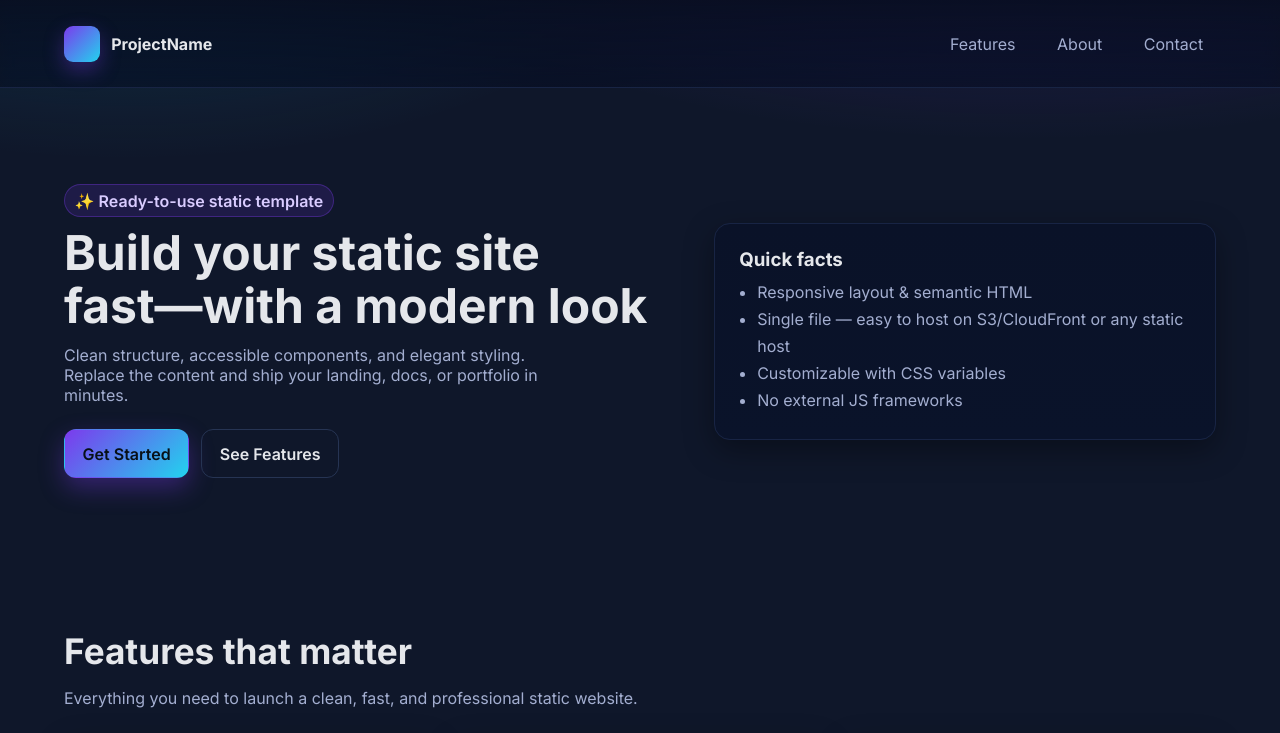
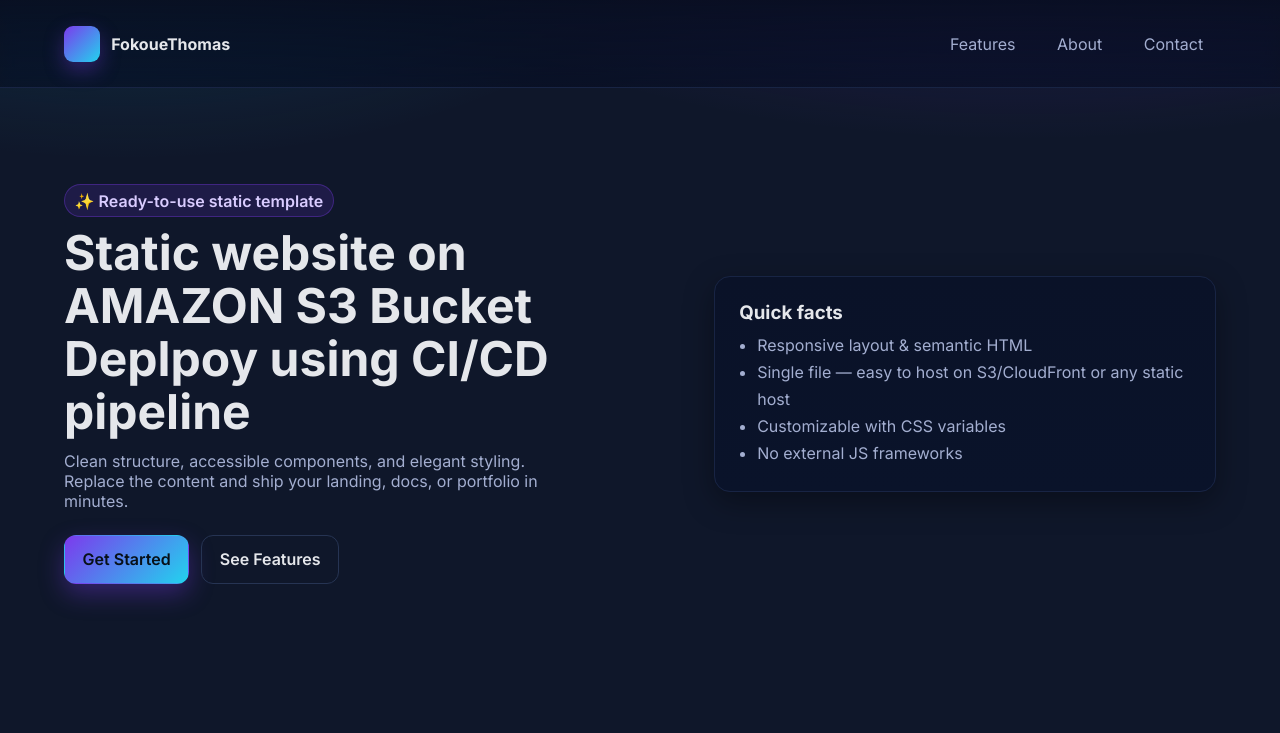
Before and after one commit to Fokoue22/2stage-pipeline-with-s3deploy, a plain HTML site: page index.html in a window 1280 px wide. Shown: the top 733 px of the page. Drawn offline with Linux system fonts and the light colour scheme.

Commit message:
update html code

```diff
--- a/index.html
+++ b/index.html
@@ -91,7 +91,7 @@
     <div class="container nav">
       <a class="brand" href="#">
         <span class="brand__logo" aria-hidden="true"></span>
-        <span>ProjectName</span>
+        <span>FokoueThomas</span>
       </a>
       <nav class="nav__links" aria-label="Primary">
         <a href="#features">Features</a>
@@ -107,7 +107,7 @@
     <div class="container hero__grid">
       <div>
         <span class="hero__tag">✨ Ready-to-use static template</span>
-        <h1>Build your static site <br/>fast—with a modern look</h1>
+        <h1>Static website on AMAZON S3 Bucket <br/>Deplpoy using CI/CD pipeline</h1>
         <p>Clean structure, accessible components, and elegant styling. Replace the content and ship your landing, docs, or portfolio in minutes.</p>
         <div class="flex" style="gap:12px; margin-top:14px">
           <a class="btn btn-primary" href="#contact">Get Started</a>
@@ -193,7 +193,7 @@
 
   <footer>
     <div class="container" style="display:flex; justify-content:space-between; gap:12px; flex-wrap:wrap">
-      <span>© <span id="year"></span> ProjectName. All rights reserved.</span>
+      <span>© <span id="year"></span> FokoueThomas. All rights reserved.</span>
       <div style="display:flex; gap:14px">
         <a href="#">Privacy</a>
         <a href="#">Terms</a>
```
